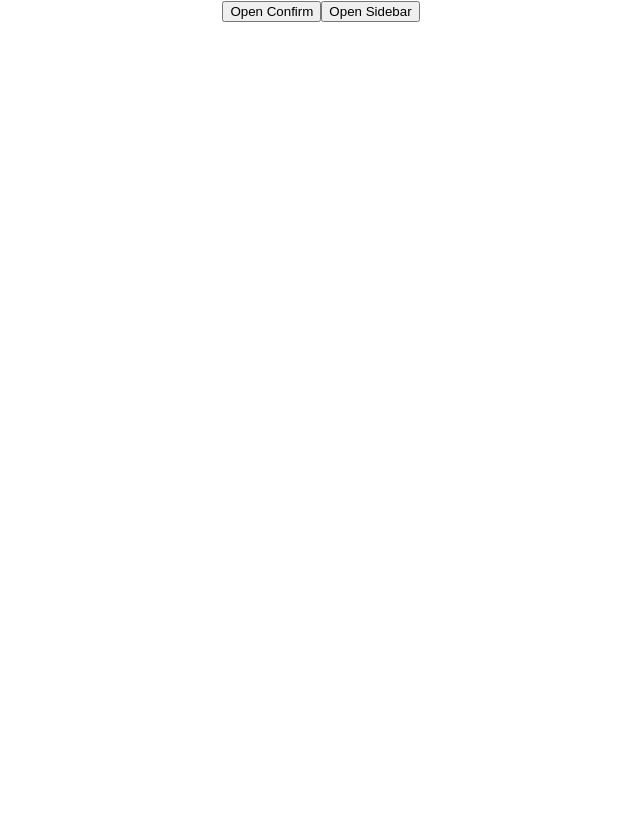
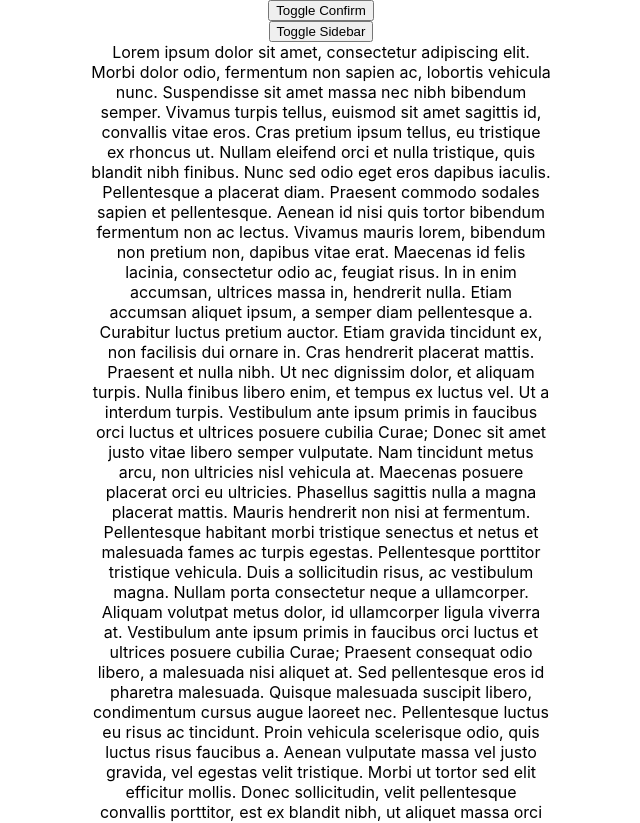
Before and after one commit to ErezBiren/modal-exercise, a React (Create React App) app: page / in a window 1280 px wide. Shown: the top 823 px of the page, without its empty margins (319-959 px from the left). Before the commit the page ends 800 px from the top, so only its background shows below. Built offline with nearby package versions, Linux system fonts and the light colour scheme.

Commit message:
update readme

```diff
--- a/src/App.css
+++ b/src/App.css
@@ -1,5 +1,8 @@
 .App {
   text-align: center;
+  display: flex;
+  flex-direction: column;
+  align-items: center;
 }
 
 .App-logo {
@@ -28,6 +31,10 @@
   color: #61dafb;
 }
 
+.App-long-content {
+  width: 460px;
+}
+
 @keyframes App-logo-spin {
   from {
     transform: rotate(0deg);
--- a/src/App.js
+++ b/src/App.js
@@ -10,8 +10,12 @@ function App() {
 
   return (
     <div className="App">
-      <button onClick={() => setIsOpenConfirm(!isOpenConfirm)}>Open Confirm</button>
-      <button onClick={() => setIsOpenSidebar(!isOpenSidebar)}>Open Sidebar</button>
+      <button onClick={() => setIsOpenConfirm(!isOpenConfirm)}>
+        Toggle Confirm
+      </button>
+      <button onClick={() => setIsOpenSidebar(!isOpenSidebar)}>
+        Toggle Sidebar
+      </button>
 
       <Modal
         open={isOpenConfirm}
@@ -28,6 +32,97 @@ function App() {
       >
         <Sidebar />
       </Modal>
+
+      <div class="App-long-content">
+        Lorem ipsum dolor sit amet, consectetur adipiscing elit. Morbi dolor
+        odio, fermentum non sapien ac, lobortis vehicula nunc. Suspendisse sit
+        amet massa nec nibh bibendum semper. Vivamus turpis tellus, euismod sit
+        amet sagittis id, convallis vitae eros. Cras pretium ipsum tellus, eu
+        tristique ex rhoncus ut. Nullam eleifend orci et nulla tristique, quis
+        blandit nibh finibus. Nunc sed odio eget eros dapibus iaculis.
+        Pellentesque a placerat diam. Praesent commodo sodales sapien et
+        pellentesque. Aenean id nisi quis tortor bibendum fermentum non ac
+        lectus. Vivamus mauris lorem, bibendum non pretium non, dapibus vitae
+        erat. Maecenas id felis lacinia, consectetur odio ac, feugiat risus. In
+        in enim accumsan, ultrices massa in, hendrerit nulla. Etiam accumsan
+        aliquet ipsum, a semper diam pellentesque a. Curabitur luctus pretium
+        auctor. Etiam gravida tincidunt ex, non facilisis dui ornare in. Cras
+        hendrerit placerat mattis. Praesent et nulla nibh. Ut nec dignissim
+        dolor, et aliquam turpis. Nulla finibus libero enim, et tempus ex luctus
+        vel. Ut a interdum turpis. Vestibulum ante ipsum primis in faucibus orci
+        luctus et ultrices posuere cubilia Curae; Donec sit amet justo vitae
+        libero semper vulputate. Nam tincidunt metus arcu, non ultricies nisl
+        vehicula at. Maecenas posuere placerat orci eu ultricies. Phasellus
+        sagittis nulla a magna placerat mattis. Mauris hendrerit non nisi at
+        fermentum. Pellentesque habitant morbi tristique senectus et netus et
+        malesuada fames ac turpis egestas. Pellentesque porttitor tristique
+        vehicula. Duis a sollicitudin risus, ac vestibulum magna. Nullam porta
+        consectetur neque a ullamcorper. Aliquam volutpat metus dolor, id
+        ullamcorper ligula viverra at. Vestibulum ante ipsum primis in faucibus
+        orci luctus et ultrices posuere cubilia Curae; Praesent consequat odio
+        libero, a malesuada nisi aliquet at. Sed pellentesque eros id pharetra
+        malesuada. Quisque malesuada suscipit libero, condimentum cursus augue
+        laoreet nec. Pellentesque luctus eu risus ac tincidunt. Proin vehicula
+        scelerisque odio, quis luctus risus faucibus a. Aenean vulputate massa
+        vel justo gravida, vel egestas velit tristique. Morbi ut tortor sed elit
+        efficitur mollis. Donec sollicitudin, velit pellentesque convallis
+        porttitor, est ex blandit nibh, ut aliquet massa orci vulputate erat.
+        Duis faucibus sit amet nisl vel scelerisque. Vivamus sapien nulla,
+        consequat nec diam cursus, accumsan gravida dolor. Morbi tincidunt
+        pellentesque orci nec mattis. Donec lacinia placerat tortor, ut viverra
+        urna consequat posuere. Nam tempor finibus nulla, a lobortis dui
+        efficitur facilisis. Vivamus elit est, blandit eget auctor dapibus,
+        molestie non enim. Vestibulum pellentesque aliquam felis, in accumsan
+        libero iaculis sed. Pellentesque ultricies urna nec augue tempor, sit
+        amet tempus ligula faucibus. Praesent id metus dui. Morbi iaculis augue
+        vel tempor blandit. Etiam laoreet dapibus ligula id mollis. Curabitur
+        ultrices nunc a metus bibendum, sit amet feugiat tortor ultrices. Nullam
+        dictum nunc libero, non sodales nibh consectetur non. Lorem ipsum dolor
+        sit amet, consectetur adipiscing elit. Morbi dolor odio, fermentum non
+        sapien ac, lobortis vehicula nunc. Suspendisse sit amet massa nec nibh
+        bibendum semper. Vivamus turpis tellus, euismod sit amet sagittis id,
+        convallis vitae eros. Cras pretium ipsum tellus, eu tristique ex rhoncus
+        ut. Nullam eleifend orci et nulla tristique, quis blandit nibh finibus.
+        Nunc sed odio eget eros dapibus iaculis. Pellentesque a placerat diam.
+        Praesent commodo sodales sapien et pellentesque. Aenean id nisi quis
+        tortor bibendum fermentum non ac lectus. Vivamus mauris lorem, bibendum
+        non pretium non, dapibus vitae erat. Maecenas id felis lacinia,
+        consectetur odio ac, feugiat risus. In in enim accumsan, ultrices massa
+        in, hendrerit nulla. Etiam accumsan aliquet ipsum, a semper diam
+        pellentesque a. Curabitur luctus pretium auctor. Etiam gravida tincidunt
+        ex, non facilisis dui ornare in. Cras hendrerit placerat mattis.
+        Praesent et nulla nibh. Ut nec dignissim dolor, et aliquam turpis. Nulla
+        finibus libero enim, et tempus ex luctus vel. Ut a interdum turpis.
+        Vestibulum ante ipsum primis in faucibus orci luctus et ultrices posuere
+        cubilia Curae; Donec sit amet justo vitae libero semper vulputate. Nam
+        tincidunt metus arcu, non ultricies nisl vehicula at. Maecenas posuere
+        placerat orci eu ultricies. Phasellus sagittis nulla a magna placerat
+        mattis. Mauris hendrerit non nisi at fermentum. Pellentesque habitant
+        morbi tristique senectus et netus et malesuada fames ac turpis egestas.
+        Pellentesque porttitor tristique vehicula. Duis a sollicitudin risus, ac
+        vestibulum magna. Nullam porta consectetur neque a ullamcorper. Aliquam
+        volutpat metus dolor, id ullamcorper ligula viverra at. Vestibulum ante
+        ipsum primis in faucibus orci luctus et ultrices posuere cubilia Curae;
+        Praesent consequat odio libero, a malesuada nisi aliquet at. Sed
+        pellentesque eros id pharetra malesuada. Quisque malesuada suscipit
+        libero, condimentum cursus augue laoreet nec. Pellentesque luctus eu
+        risus ac tincidunt. Proin vehicula scelerisque odio, quis luctus risus
+        faucibus a. Aenean vulputate massa vel justo gravida, vel egestas velit
+        tristique. Morbi ut tortor sed elit efficitur mollis. Donec
+        sollicitudin, velit pellentesque convallis porttitor, est ex blandit
+        nibh, ut aliquet massa orci vulputate erat. Duis faucibus sit amet nisl
+        vel scelerisque. Vivamus sapien nulla, consequat nec diam cursus,
+        accumsan gravida dolor. Morbi tincidunt pellentesque orci nec mattis.
+        Donec lacinia placerat tortor, ut viverra urna consequat posuere. Nam
+        tempor finibus nulla, a lobortis dui efficitur facilisis. Vivamus elit
+        est, blandit eget auctor dapibus, molestie non enim. Vestibulum
+        pellentesque aliquam felis, in accumsan libero iaculis sed. Pellentesque
+        ultricies urna nec augue tempor, sit amet tempus ligula faucibus.
+        Praesent id metus dui. Morbi iaculis augue vel tempor blandit. Etiam
+        laoreet dapibus ligula id mollis. Curabitur ultrices nunc a metus
+        bibendum, sit amet feugiat tortor ultrices. Nullam dictum nunc libero,
+        non sodales nibh consectetur non.
+      </div>
     </div>
   );
 }
--- /dev/null
+++ b/src/components/Sidebar/Sidebar.css
@@ -0,0 +1,5 @@
+.sidebar-main {
+  background-color: green;
+  height: 70vh;
+  left: 5%;
+}
--- a/src/components/Sidebar/Sidebar.jsx
+++ b/src/components/Sidebar/Sidebar.jsx
@@ -1,7 +1,14 @@
 import React from "react";
+import "./Sidebar.css";
 
 const Sidebar = () => {
-  return <div>erez</div>;
+  return (
+    <div className="sidebar-main">
+      <div>facebook</div>
+      <div>google</div>
+      <div>pinterest</div>
+    </div>
+  );
 };
 
 export default Sidebar;
```
Also changed, not shown: 1 other file (tests, documents, lock files or other folders).
